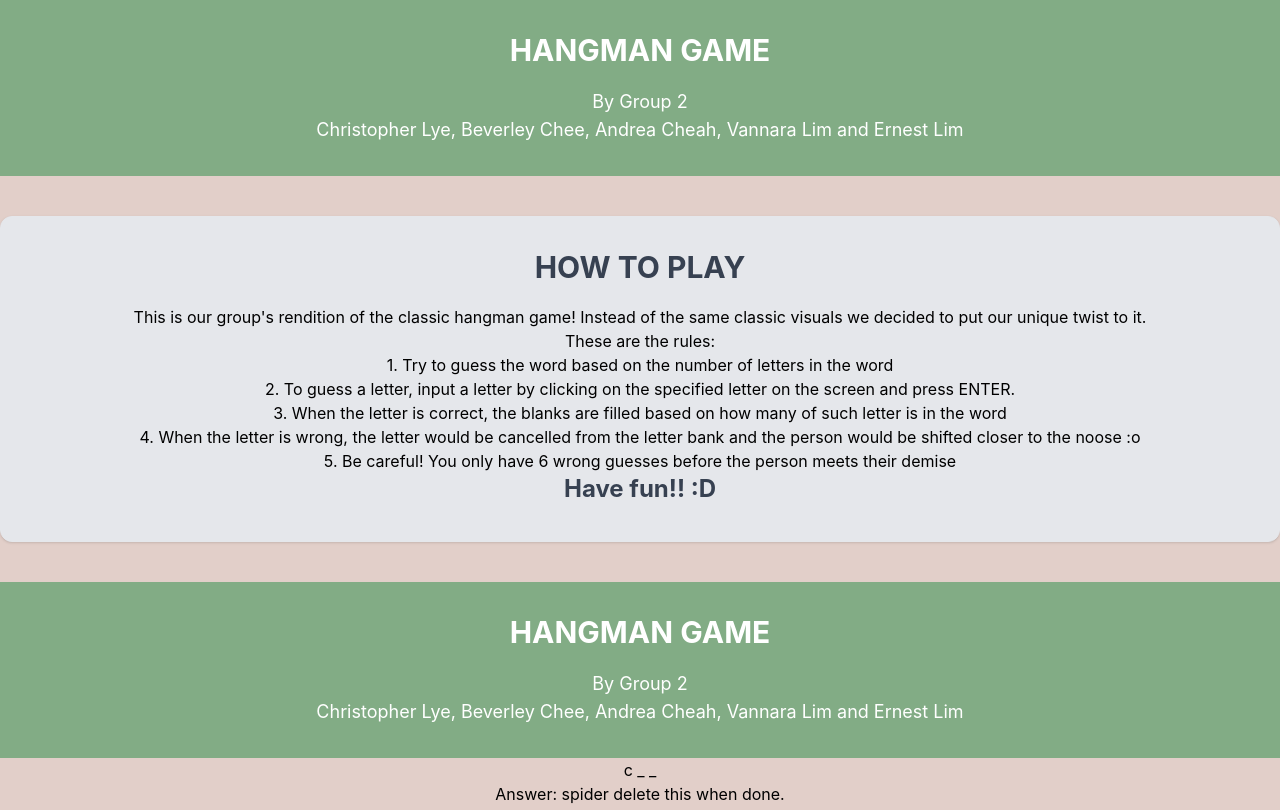
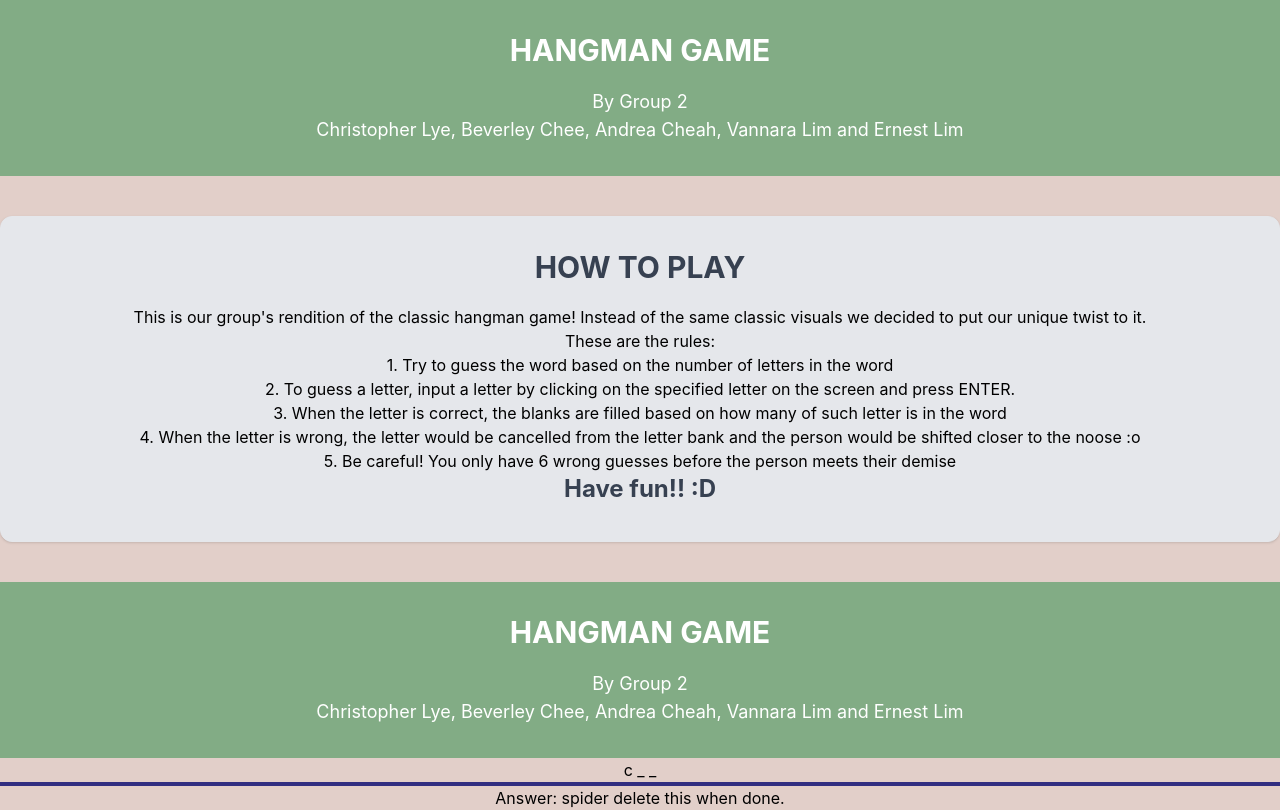
Before and after one commit to bxverley/tiktokcamp, a React (Create React App) app: page / in a window 1280 px wide. Shown: the top 810 px of the page. Built offline with nearby package versions, Linux system fonts and the light colour scheme.

Commit message:
Add border around WrongWords

```diff
--- a/src/components/WrongWords.js
+++ b/src/components/WrongWords.js
@@ -28,7 +28,7 @@ export default function WrongWords() {
     class StrikeThrough extends React.Component {
         render() {
             return (
-                <div className="text-sm md:text-md lg:text-lg xl:text-xl 2xl:text-2xl text-amber-900">
+                <div className="text-sm md:text-md lg:text-lg xl:text-xl 2xl:text-2xl text-pink-900 border-2 border-indigo-900">
                     <h2 style={{textDecorationLine: 'line-through', textDecorationStyle: 'solid'}}>
                     {/* {wrongLetters} */}
                     <h2>
```
